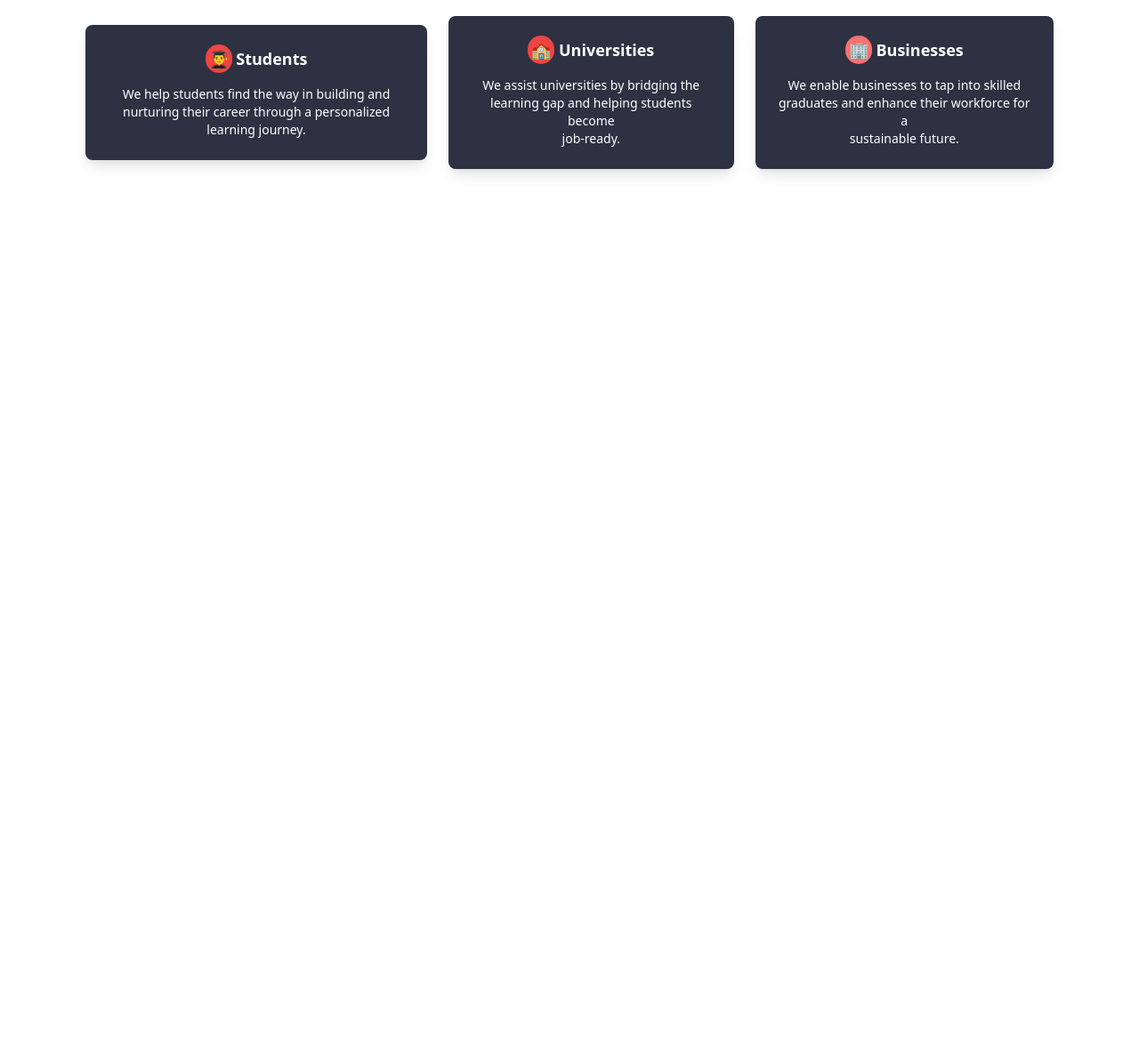
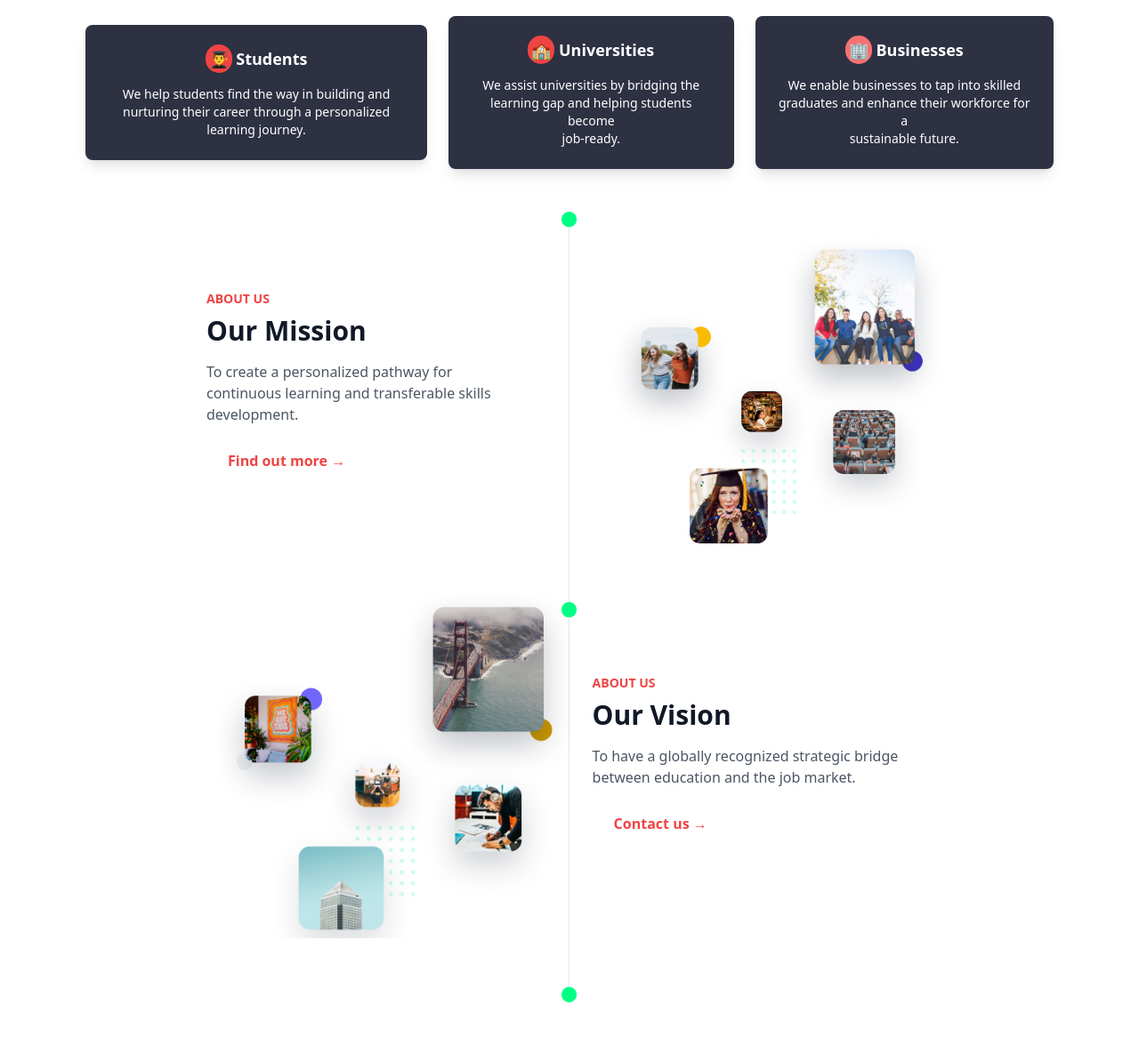
Before and after one commit to tanvir-git11/Tailwind-CSS-Or-Bootstrap-Assignment, a website built with Vite: page index.html in a window 1280 px wide. Shown: the part 1004-2170 px from the top of the page at 89% size. Before the commit the page ends 1290 px from the top, so only its background shows below. Built offline with nearby package versions, Linux system fonts and the light colour scheme.

Commit message:
Hero Section

```diff
--- a/index.html
+++ b/index.html
@@ -134,7 +134,7 @@
             </p>
 
             <!-- Heading Text -->
-            <h1 class="text-4xl md:text-6xl lg:text-7xl font-semibold mb-10 leading-tight md:leading-relaxed">
+            <h1 class="text-4xl md:text-7xl lg:text-7xl font-semibold mb-10 leading-tight md:leading-relaxed">
                 Connecting <span class="text-red-500 underline"> talent</span> to  opportunity through <span class="text-red-500 underline ">skills</span>
             </h1>
 
@@ -170,5 +170,54 @@
         </div>
     </div>
 
+     <!-- Hero Section -->
+    <div class="w-full max-w-4xl mx-auto p-6 divider-background ">
+      <!-- Mission Section -->
+      <div class="flex flex-col md:flex-row items-center mb-12 md:space-x-20">
+          <!-- Left Content -->
+          <div class="text-center md:text-left md:w-1/2 p-4">
+              <h3 class="text-sm font-semibold text-red-500 uppercase mb-2">About Us</h3>
+              <h2 class="text-2xl md:text-3xl font-bold text-gray-900 mb-4">Our Mission</h2>
+              <p class="text-gray-600 mb-4">
+                  To create a personalized pathway for continuous learning and transferable skills development.
+              </p>
+              <a href="#" class="relative inline-block px-6 py-3 font-semibold text-red-500 bg-transparent hover:text-black rounded-lg overflow-hidden group">
+                <span class="absolute inset-0 w-full h-full bg-red-500 transition-transform transform scale-0 group-hover:scale-100 group-hover:bg-opacity-80 duration-500 ease-out "></span>
+                <span class="relative z-10">Find out more →</span>
+            </a>
+          </div>
+
+          <!-- Right Image -->
+          <div class="relative md:w-1/2 flex justify-center md:justify-end mt-6 md:mt-0">
+              <img src="img/Group 1.png" >
+          </div>
+      </div>
+
+
+      <!-- Vision Section -->
+      <div class="flex flex-col md:flex-row-reverse items-center mb-12 md:space-x-5">
+          <!-- Left Content -->
+          <div class="text-center md:text-left md:w-1/2 p-4">
+              <h3 class="text-sm font-semibold text-red-500 uppercase mb-2">About Us</h3>
+              <h2 class="text-2xl md:text-3xl font-bold text-gray-900 mb-4">Our Vision</h2>
+              <p class="text-gray-600 mb-4">
+                  To have a globally recognized strategic bridge between education and the job market.
+              </p>
+              <a href="#" class="relative inline-block px-6 py-3 font-semibold text-red-500 bg-transparent hover:text-black rounded-lg overflow-hidden group">
+                <span class="absolute inset-0 w-full h-full bg-red-500 transition-transform transform scale-0 group-hover:scale-100 group-hover:bg-opacity-80 duration-500 ease-out "></span>
+                <span class="relative z-10">Contact us →</span>
+            </a>
+          </div>
+
+
+          <!-- Right Image -->
+          <div class="relative md:w-1/2 flex justify-center md:justify-end mt-6 md:mt-0">
+              <img src="img/Group 2.png" >
+          </div>
+      </div>
+  </div>
+
+
+
   </body>
 </html>
--- a/main.css
+++ b/main.css
@@ -1,3 +1,15 @@
 @tailwind base;
 @tailwind components;
 @tailwind utilities;
+
+.divider-background {
+    background-image: url('img/Line and circle content.png'); /* Replace with your divider image path */
+    background-repeat: no-repeat;
+    background-position: center;
+    background-size: auto 100%;
+}
+
+@media (max-width: 768px) {
+    .divider-background {
+    background-image: none; /* ছোট স্ক্রিনে ব্যাকগ্রাউন্ড ইমেজ হাইড */
+}}
```
Also changed, not shown: img/Group 2.png (added), img/Line and circle content.png (added).
